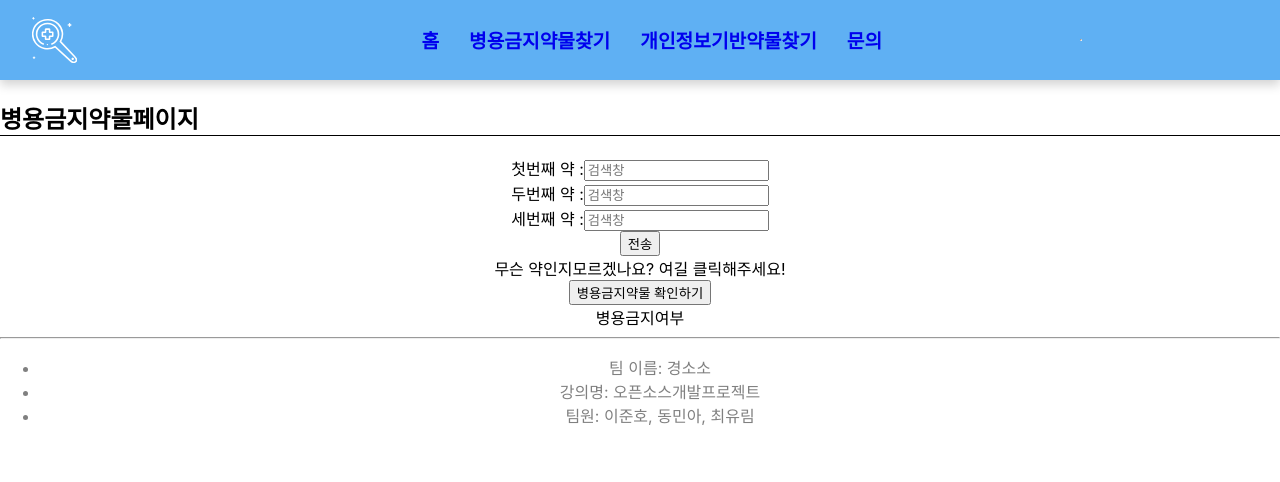
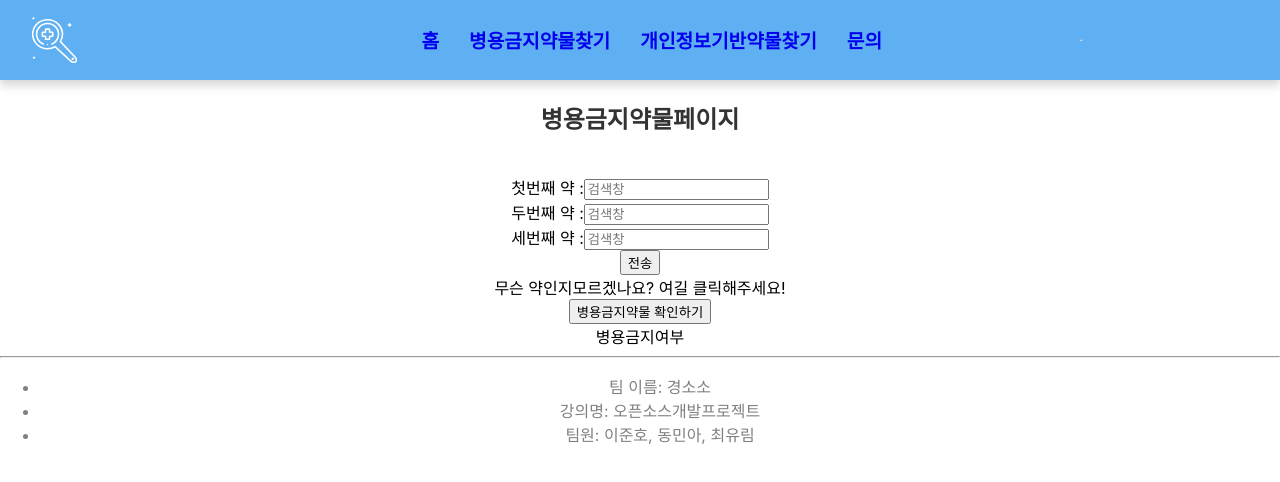
Before and after one commit to LovellR/GSS_Project, a React (Create React App) app in the folder oss-project/: page /search in a window 1280 px wide. Shown: the top 482 px of the page. Built offline with nearby package versions, Linux system fonts and the light colour scheme.

Commit message:
페이지 제목 수정

```diff
--- a/oss-project/src/JS/Search.js
+++ b/oss-project/src/JS/Search.js
@@ -1,5 +1,6 @@
 import React, {useState} from 'react';
 import axios from 'axios';
+import "./css/Search.css";
 
 //병용금지페이지
 const Search = () => {
@@ -28,11 +29,11 @@ const Search = () => {
 
     return (
         <div>
-            <h2>
+            <h2 className='no-border'>
                 병용금지약물페이지
             </h2>
 
-
+            <div className='medi-container'>
                 <div className="medicine">
                     <div className="medicine-info">
                         <span>첫번째 약 :</span>
@@ -48,12 +49,12 @@ const Search = () => {
                     </div>
                     <button onClick={handleSubmit}>전송</button>
                 </div>
+            </div>
 
 
             <div className="search-pic">
                     <span>무슨 약인지모르겠나요? 여길 클릭해주세요! </span>
             </div>
-
 
             <button className="result-btn">병용금지약물 확인하기</button>
             <div className="result">
--- /dev/null
+++ b/oss-project/src/JS/css/Search.css
@@ -0,0 +1,10 @@
+h2 {
+    text-align: center;
+    margin-top: 20px;
+    color: #333;
+    padding-bottom: 20px;
+}
+
+.no-border {
+    border-bottom: none !important;
+}
```
Lines whose indentation alone changed are shown as unchanged.
